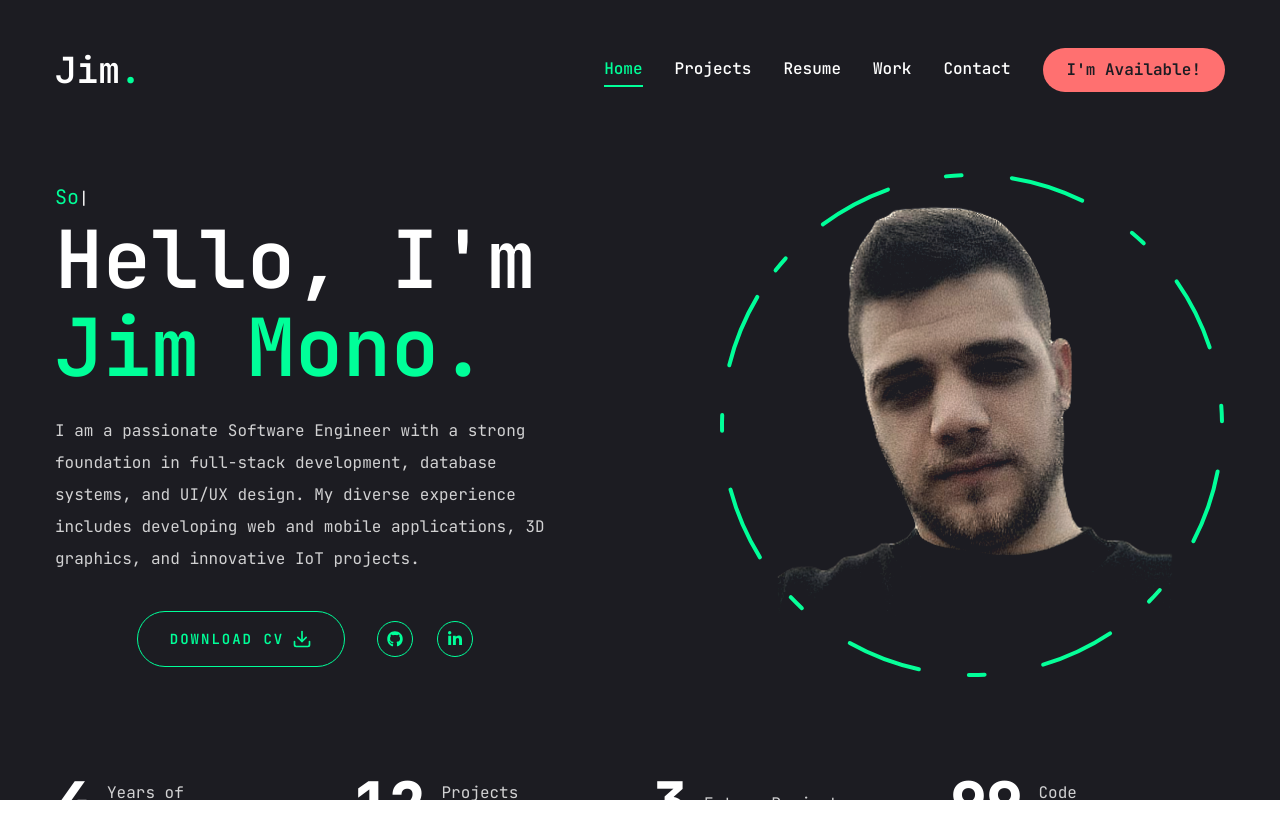
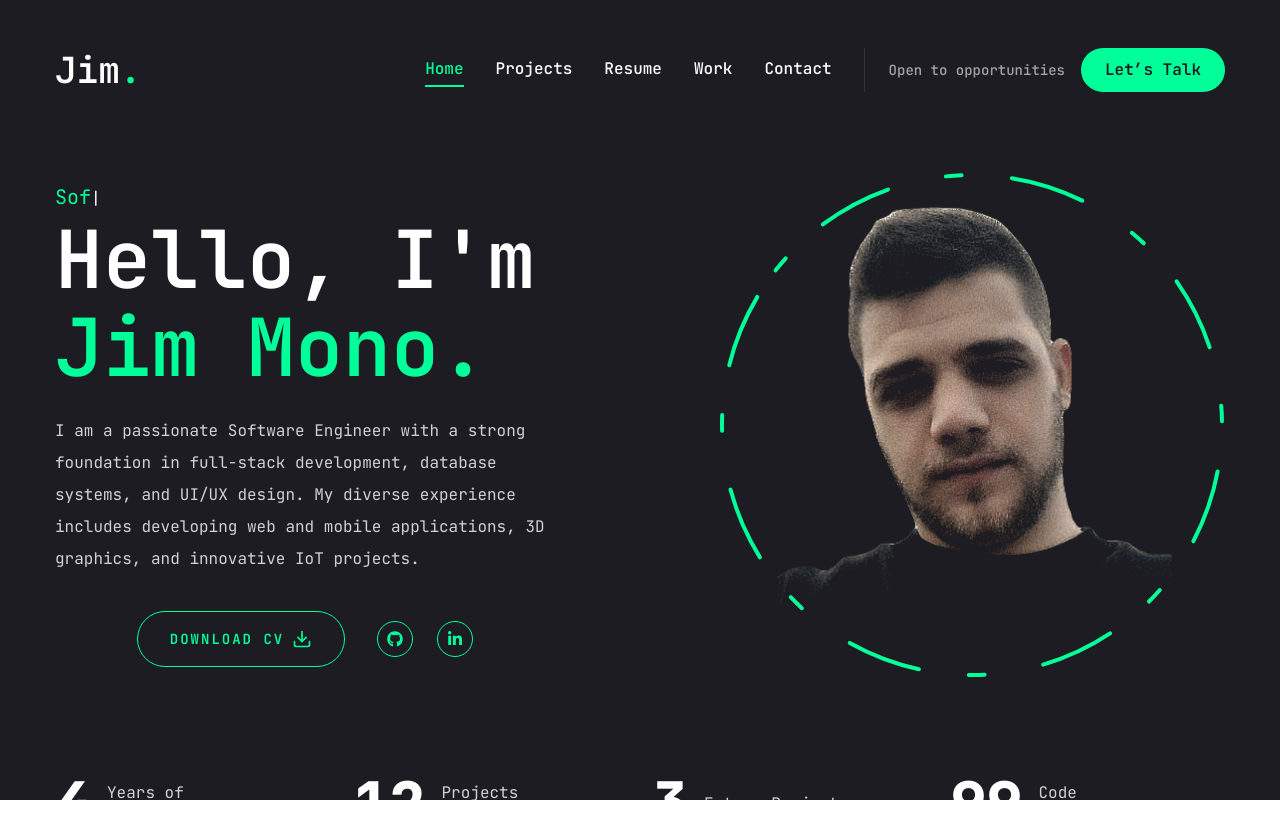
Before and after one commit to JimMono98/jim-portfolio, a Next.js app: page / in a window 1280 px wide. Shown: the top 838 px of the page. Built offline with nearby package versions, Linux system fonts and the light colour scheme.

Commit message:
Improve portfolio navigation and site spacing
Co-authored-by: AndiShadow <andinugroho27031994@gmail.com>

```diff
--- a/src/app/(site)/layout.jsx
+++ b/src/app/(site)/layout.jsx
@@ -7,7 +7,9 @@ export default function SiteLayout({ children }) {
     <>
       <Header />
       <StairTransition />
-      <PageTransition>{children}</PageTransition>
+      <PageTransition>
+        <div className="pb-14">{children}</div>
+      </PageTransition>
     </>
   );
 }
--- a/src/app/globals.css
+++ b/src/app/globals.css
@@ -22,31 +22,4 @@
   .text-outline-hover {
     -webkit-text-stroke: 1px #00ff99;
   }
-  @keyframes blink-green-white {
-    0%,
-    100% {
-      background-color: #00ff99; /* Light green */
-    }
-    50% {
-      background-color: #ffffff; /* White */
-    }
-  }
-
-  @keyframes blink-red {
-    0%,
-    100% {
-      background-color: #ff7070; /* Light red */
-    }
-    50% {
-      background-color: #ffffff; /* White */
-    }
-  }
-
-  .blink-green-white {
-    animation: blink-green-white 3.75s infinite;
-  }
-
-  .blink-red {
-    animation: blink-red 3.75s infinite;
-  }
 }
--- a/src/components/Header.jsx
+++ b/src/components/Header.jsx
@@ -1,41 +1,9 @@
-"use client";
-
-import { useEffect, useState } from "react";
 import { Button } from "./ui/button";
 import Nav from "./Nav";
 import MobileNav from "./MobileNav";
 import Link from "next/link";
 
-const getCurrentTimeInTimeZone = (timeZone) => {
-  const now = new Date();
-  return new Intl.DateTimeFormat("en-US", {
-    timeZone,
-    hour: "2-digit",
-    minute: "2-digit",
-    hour12: false,
-  }).format(now);
-};
-
 const Header = () => {
-  const [buttonAnimation, setButtonAnimation] = useState("");
-
-  useEffect(() => {
-    function updateButtonAnimation() {
-      const timeZone = "Europe/Athens"; // Greece timezone
-      const [hours] = getCurrentTimeInTimeZone(timeZone).split(":").map(Number);
-
-      if (hours >= 10 && hours < 20) {
-        setButtonAnimation("blink-green-white");
-      } else {
-        setButtonAnimation("blink-red");
-      }
-    }
-
-    updateButtonAnimation();
-    const intervalId = setInterval(updateButtonAnimation, 60 * 60 * 1000); // Update every hour
-    return () => clearInterval(intervalId);
-  }, []);
-
   return (
     <header className="py-8 xl:py-12 text-white">
       <div className="container mx-auto flex justify-between items-center">
@@ -46,9 +14,17 @@ const Header = () => {
         </Link>
         <div className="hidden xl:flex items-center gap-8">
           <Nav />
-          <Link href="/contact">
-            <Button className={buttonAnimation}>I'm Available!</Button>
-          </Link>
+          <div className="flex items-center gap-4 border-l border-white/10 pl-6">
+            <p className="text-sm font-medium text-white/60">
+              Open to opportunities
+            </p>
+            <Button
+              asChild
+              className="focus-visible:outline-none focus-visible:ring-2 focus-visible:ring-accent focus-visible:ring-offset-2 focus-visible:ring-offset-primary"
+            >
+              <Link href="/contact">Let&rsquo;s Talk</Link>
+            </Button>
+          </div>
         </div>
         <div className="xl:hidden">
           <MobileNav />
--- a/src/components/MobileNav.jsx
+++ b/src/components/MobileNav.jsx
@@ -2,6 +2,7 @@
 
 import { useState } from "react";
 import { Sheet, SheetContent, SheetTrigger } from "@/components/ui/sheet";
+import { Button } from "@/components/ui/button";
 import { usePathname } from "next/navigation";
 import Link from "next/link";
 import { CiMenuFries } from "react-icons/ci";
@@ -34,31 +35,52 @@ const MobileNav = () => {
   const pathname = usePathname();
   return (
     <Sheet open={isOpen} onOpenChange={setIsOpen}>
-      <SheetTrigger className="flex justify-center items-center">
-        <CiMenuFries className="text-[32px] text-accent" />
+      <SheetTrigger
+        aria-label="Open navigation menu"
+        className="flex justify-center items-center"
+      >
+        <CiMenuFries aria-hidden="true" className="text-[32px] text-accent" />
       </SheetTrigger>
-      <SheetContent className="flex flex-col">
-        <div className="mt-32 mb-40 text-center text-2xl">
+      <SheetContent className="flex flex-col overflow-y-auto">
+        <div className="mt-20 mb-12 text-center text-2xl">
           <Link href="/" onClick={() => setIsOpen(false)}>
             <h1 className="text-4xl font-semibold">
               Jim<span className="text-accent">.</span>
             </h1>
           </Link>
         </div>
-        <nav className="flex flex-col justify-center items-center gap-8">
-          {links.map((link, index) => {
+        <nav className="flex flex-col justify-center items-center gap-7">
+          {links.map((link) => {
+            const isActive =
+              pathname === link.path ||
+              (link.path !== "/" && pathname.startsWith(`${link.path}/`));
+
             return (
               <Link
                 href={link.path}
-                key={index}
+                key={link.path}
                 onClick={() => setIsOpen(false)}
-                className={`${link.path == pathname ? "text-accent border-b-2 border-accent" : ""} text-xl capitalize hover:text-accent transition-all`}
+                aria-current={isActive ? "page" : undefined}
+                className={`${isActive ? "text-accent border-b-2 border-accent" : ""} text-xl capitalize hover:text-accent transition-all`}
               >
                 {link.name}
               </Link>
             );
           })}
         </nav>
+        <div className="mt-10 border-t border-white/10 pt-8 text-center">
+          <p className="text-sm font-medium text-white/60">
+            Open to opportunities
+          </p>
+          <Button
+            asChild
+            className="mt-4 w-full focus-visible:outline-none focus-visible:ring-2 focus-visible:ring-accent focus-visible:ring-offset-2 focus-visible:ring-offset-primary"
+          >
+            <Link href="/contact" onClick={() => setIsOpen(false)}>
+              Let&rsquo;s Talk
+            </Link>
+          </Button>
+        </div>
       </SheetContent>
     </Sheet>
   );
--- a/src/components/Nav.jsx
+++ b/src/components/Nav.jsx
@@ -30,12 +30,17 @@ const Nav = () => {
   const pathname = usePathname();
   return (
     <nav className="flex gap-8">
-      {links.map((link, index) => {
+      {links.map((link) => {
+        const isActive =
+          pathname === link.path ||
+          (link.path !== "/" && pathname.startsWith(`${link.path}/`));
+
         return (
           <Link
             href={link.path}
-            key={index}
-            className={`${link.path === pathname ? "text-accent border-b-2 border-accent" : ""} capitalize font-medium hover:text-accent transition-all`}
+            key={link.path}
+            aria-current={isActive ? "page" : undefined}
+            className={`${isActive ? "text-accent border-b-2 border-accent" : ""} capitalize font-medium hover:text-accent transition-all`}
           >
             {link.name}
           </Link>
```
